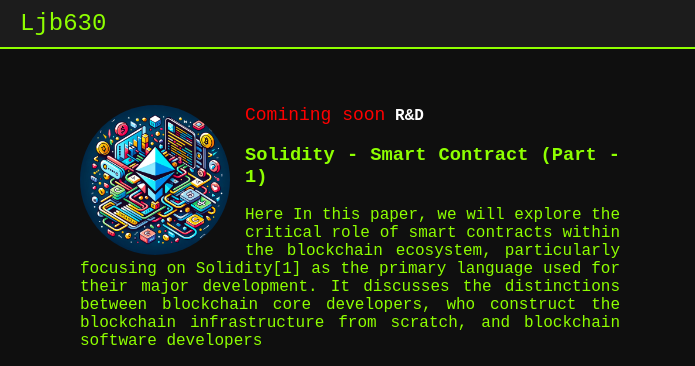
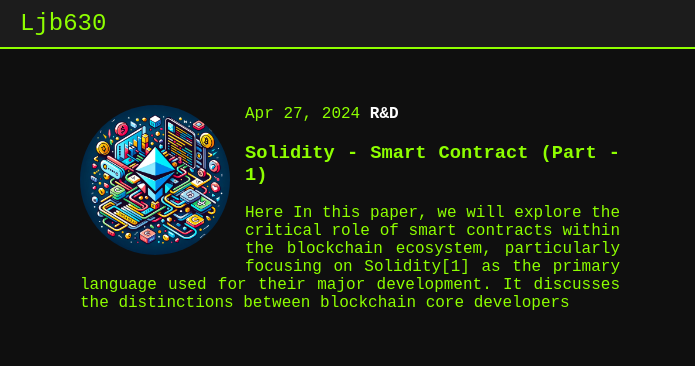
Before and after one commit to ljb630/ljb630.github.io, a plain HTML site: page blog.html in a window 1280 px wide. Shown: the top 366 px of the page, 0-695 px from the left. Drawn offline with nearby package versions, Linux system fonts and the light colour scheme; a small style sheet from the web is missing.

Commit message:
Update blog.html
Signed-off-by: Laljan Basha Shaik <74303145+ljb630@users.noreply.github.com>

```diff
--- a/blog.html
+++ b/blog.html
@@ -37,8 +37,7 @@
                     <div class="wrapper">
                         <div class="home">
                             <ul class="post-list">
-                                <span class="post-meta"><span class="cs">Comining soon</span> <strong
-                                        style="color: white;">R&D</strong></span>
+                                <span class="post-meta">Apr 27, 2024 <strong style="color: white;">R&D</strong></span>
                                 <div class="post-thumbnail">
                                     <img src="./image/DALL·E 2024-03-12 01.19.00 - Create a unique, animated-style image that represents the Solidity programming language, commonly used in blockchain development. The image should be .jpg"
                                         alt="Post Image">
@@ -47,7 +46,7 @@
                                     <a class="post-link" href="https://drive.google.com/file/d/1A3M4aHuXabc4LDvK9csHq_2_YfvzrVK5/view?usp=sharing">
                                         Solidity - Smart Contract (Part - 1)</a>
                                 </h3>
-                                <p>Here In this paper, we will explore the critical role of smart contracts within the blockchain ecosystem, particularly focusing on Solidity[1] as the primary language used for their major development. It discusses the distinctions between blockchain core developers, who construct the blockchain infrastructure from scratch, and blockchain software developers</p> <!-- Add more blog posts here -->
+                                <p>Here In this paper, we will explore the critical role of smart contracts within the blockchain ecosystem, particularly focusing on Solidity[1] as the primary language used for their major development. It discusses the distinctions between blockchain core developers</p> <!-- Add more blog posts here -->
                             </ul>
                         </div>
                     </div>
```
